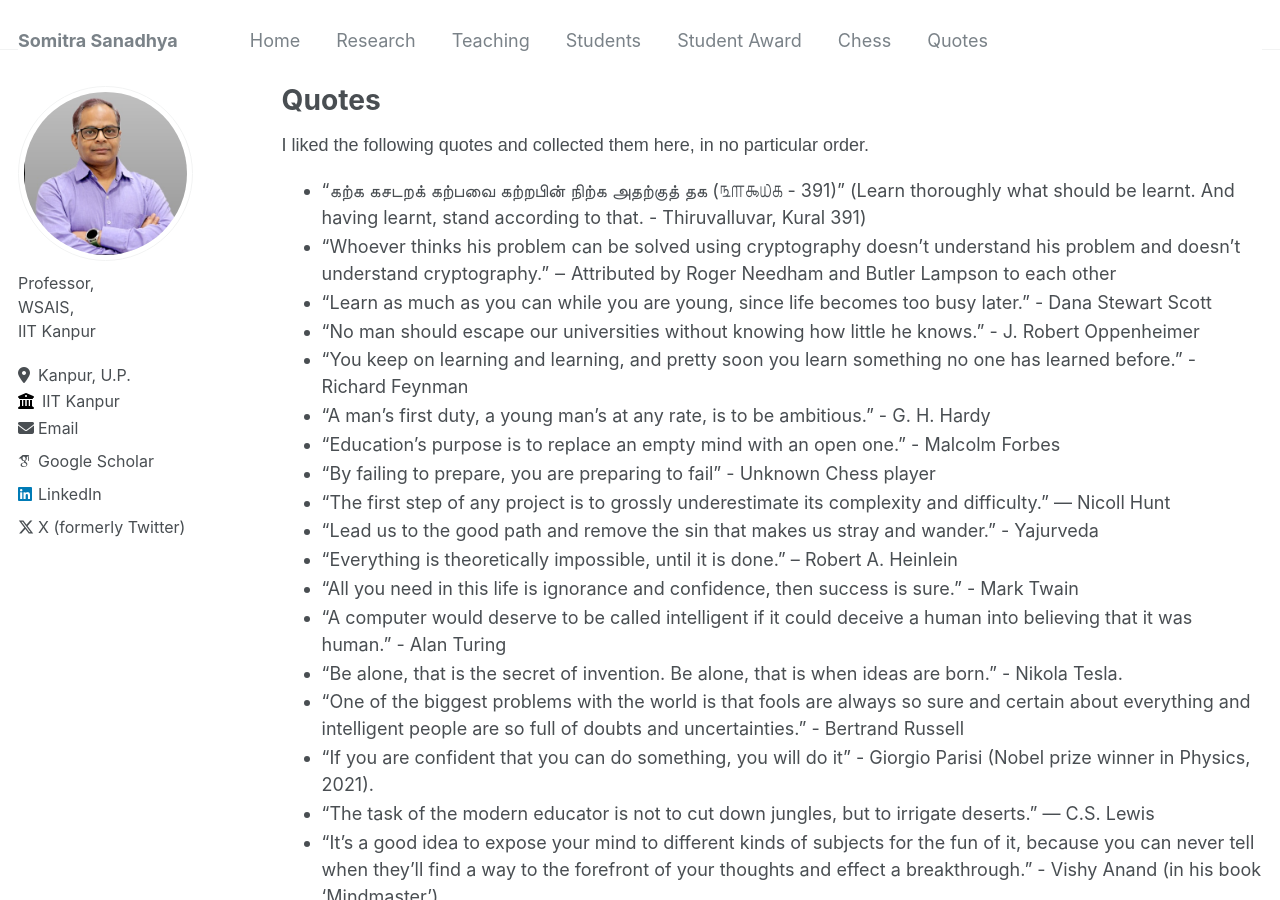
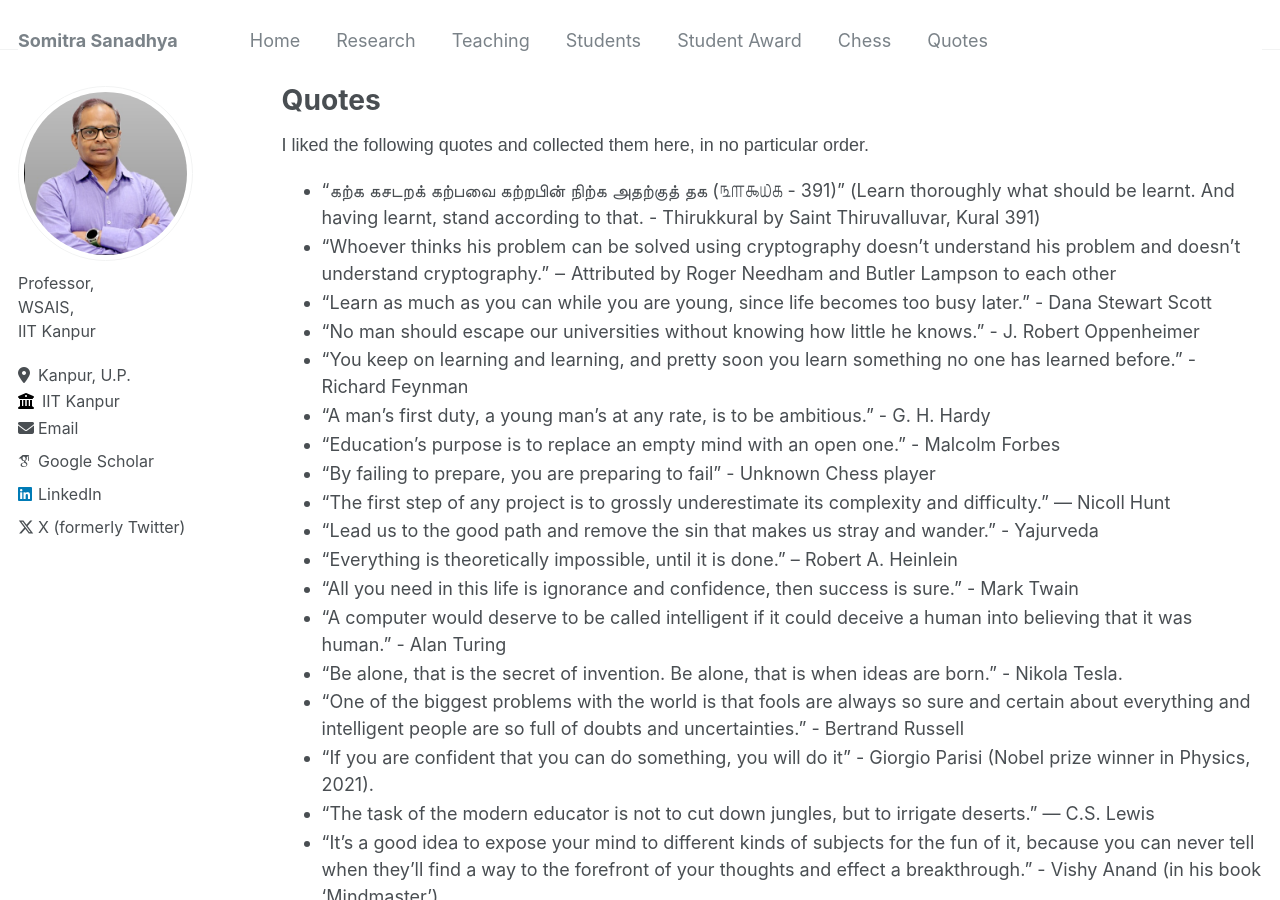
Before and after one commit to somitra-sanadhya/somitra-sanadhya.github.io, a Jekyll site: the page built from _pages/quotes.md, in a window 1280 px wide and 900 px high. Built offline with Jekyll 4.4.1, drawn with Linux system fonts in a browser that asks for light colours; some web fonts are replaced.

Commit message:
Update quotes.md

```diff
--- a/_pages/quotes.md
+++ b/_pages/quotes.md
@@ -7,7 +7,7 @@ author_profile: true
 
 I liked the following quotes and collected them here, in no particular order.
 
-+ "கற்க கசடறக் கற்பவை கற்றபின் நிற்க அதற்குத் தக (௩௱௯௰௧ - 391)" (Learn thoroughly what should be learnt. And having learnt, stand according to that. - Thiruvalluvar, Kural 391)
++ "கற்க கசடறக் கற்பவை கற்றபின் நிற்க அதற்குத் தக (௩௱௯௰௧ - 391)" (Learn thoroughly what should be learnt. And having learnt, stand according to that. - Thirukkural by Saint Thiruvalluvar, Kural 391)
 + "Whoever thinks his problem can be solved using cryptography doesn’t understand his problem and doesn’t understand cryptography." ‒ Attributed by Roger Needham and Butler Lampson to each other
 + "Learn as much as you can while you are young, since life becomes too busy later." - Dana Stewart Scott
 + "No man should escape our universities without knowing how little he knows."  - J. Robert Oppenheimer
```
